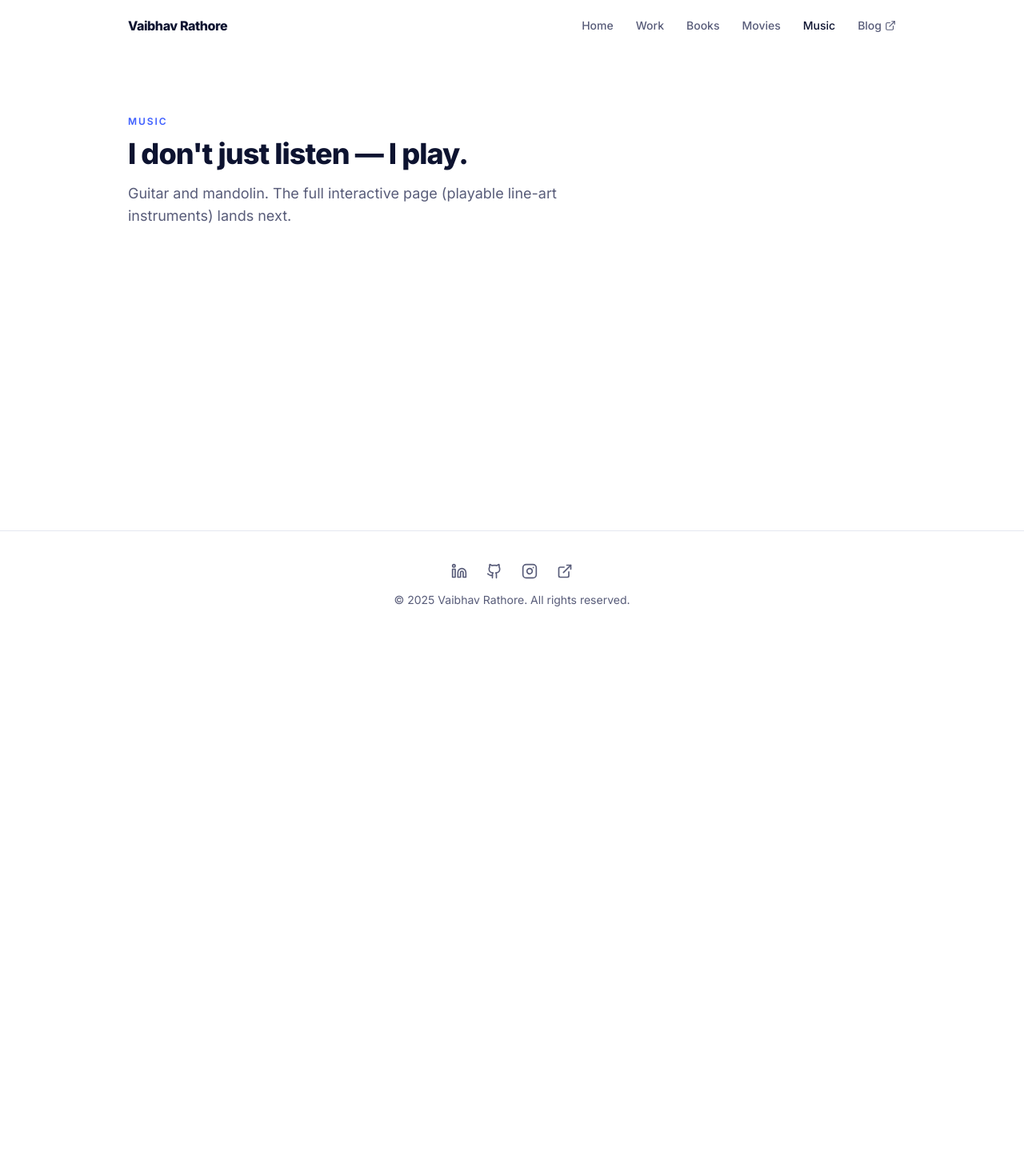
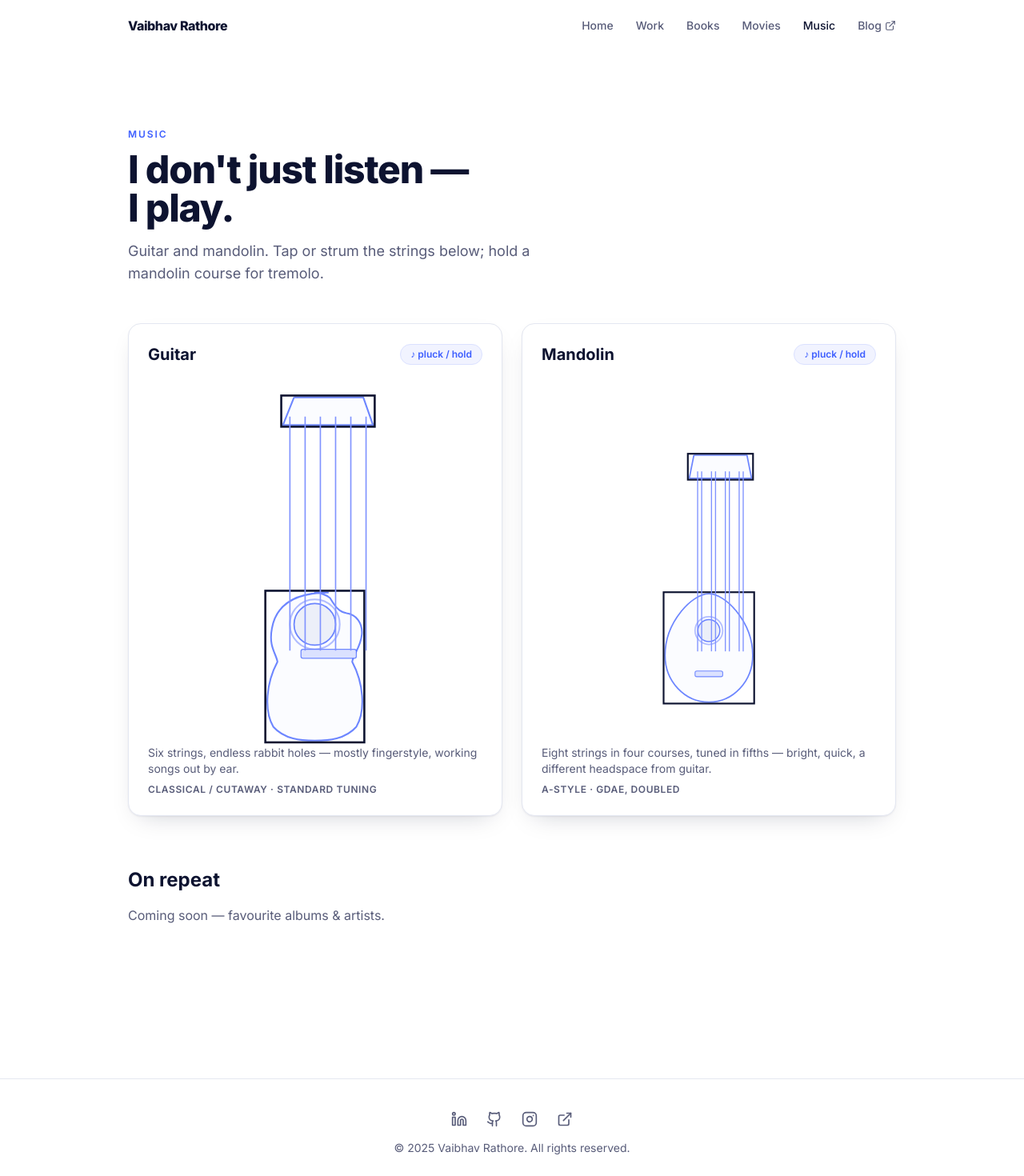
Before and after one commit to rathorevaibhav/rathorevaibhavdotcom, a React (Vite) app: page /music in a window 1280 px wide. Shown: the top 1470 px of the page at 80% size. Before the commit the page ends 800 px from the top, so only its background shows below. Built offline with nearby package versions, Linux system fonts and the light colour scheme.

Commit message:
feat: full interactive Music page (playable guitar + mandolin)
Co-Authored-By: Claude Opus 4.8 (1M context) <noreply@anthropic.com>

```diff
--- a/src/themes/aurora/index.ts
+++ b/src/themes/aurora/index.ts
@@ -1,7 +1,7 @@
 import type { Theme } from "../types";
 import AuroraLayout from "./Layout";
 import Home from "./pages/Home";
-import MusicPlaceholder from "./pages/MusicPlaceholder";
+import Music from "./pages/Music";
 import Work from "./pages/Work";
 import Books from "./pages/Books";
 import BookDetail from "./pages/BookDetail";
@@ -12,6 +12,6 @@ const aurora: Theme = {
   id: "aurora",
   name: "Aurora",
   Layout: AuroraLayout,
-  pages: { home: Home, work: Work, books: Books, bookDetail: BookDetail, movies: Movies, music: MusicPlaceholder, notFound: NotFound },
+  pages: { home: Home, work: Work, books: Books, bookDetail: BookDetail, movies: Movies, music: Music, notFound: NotFound },
 };
 export default aurora;
--- /dev/null
+++ b/src/themes/aurora/pages/Music.tsx
@@ -0,0 +1,53 @@
+import { Container } from "../components/Container";
+import { Reveal } from "../components/Reveal";
+import { PlayableInstrument } from "../music/PlayableInstrument";
+import { GUITAR, MANDOLIN } from "../music/instrumentConfigs";
+import { instruments, musicFavorites } from "@/content";
+
+const configFor = { guitar: GUITAR, mandolin: MANDOLIN } as const;
+
+export default function Music() {
+  return (
+    <Container className="py-16 md:py-24">
+      <Reveal>
+        <p className="mb-3 text-xs font-semibold uppercase tracking-[0.16em] text-primary">Music</p>
+        <h1 className="text-4xl font-extrabold leading-[1.05] tracking-tight md:text-5xl">I don't just listen —<br />I play.</h1>
+        <p className="mt-4 max-w-xl text-lg text-muted-foreground">Guitar and mandolin. Tap or strum the strings below; hold a mandolin course for tremolo.</p>
+      </Reveal>
+
+      <div className="mt-12 grid gap-6 md:grid-cols-2">
+        {instruments.map((inst) => (
+          <Reveal key={inst.id}>
+            <div className="rounded-2xl border border-border bg-card p-6 shadow-soft">
+              <div className="mb-1 flex items-center justify-between">
+                <h2 className="text-xl font-bold">{inst.name}</h2>
+                <span className="rounded-full border border-accent bg-accent/40 px-3 py-1 text-xs font-semibold text-primary">♪ pluck / hold</span>
+              </div>
+              <div className="flex h-[470px] items-end justify-center">
+                <PlayableInstrument config={configFor[inst.id]} />
+              </div>
+              <p className="text-sm text-muted-foreground">{inst.note}</p>
+              <div className="mt-2 text-xs font-semibold uppercase tracking-wider text-muted-foreground">{inst.meta}</div>
+            </div>
+          </Reveal>
+        ))}
+      </div>
+
+      <section className="mt-16">
+        <h2 className="text-2xl font-bold">On repeat</h2>
+        <div className="mt-4 flex flex-wrap gap-3">
+          {musicFavorites.onRepeat.filter((t) => t.title !== "—").length === 0 ? (
+            <p className="text-muted-foreground">Coming soon — favourite albums &amp; artists.</p>
+          ) : (
+            musicFavorites.onRepeat.map((t) => (
+              <div key={t.title} className="rounded-xl border border-border bg-card px-4 py-3 shadow-soft">
+                <div className="font-semibold leading-tight">{t.title}</div>
+                <div className="text-sm text-muted-foreground">{t.artist}</div>
+              </div>
+            ))
+          )}
+        </div>
+      </section>
+    </Container>
+  );
+}
--- a/src/themes/aurora/pages/MusicPlaceholder.tsx
+++ /dev/null
@@ -1,13 +0,0 @@
-import { Container } from "../components/Container";
-
-export default function MusicPlaceholder() {
-  return (
-    <Container className="py-20">
-      <p className="mb-3 text-xs font-semibold uppercase tracking-[0.16em] text-primary">Music</p>
-      <h1 className="text-4xl font-extrabold tracking-tight">I don't just listen — I play.</h1>
-      <p className="mt-4 max-w-xl text-lg text-muted-foreground">
-        Guitar and mandolin. The full interactive page (playable line-art instruments) lands next.
-      </p>
-    </Container>
-  );
-}
```
Also changed, not shown: 1 other file (tests, documents, lock files or other folders).
